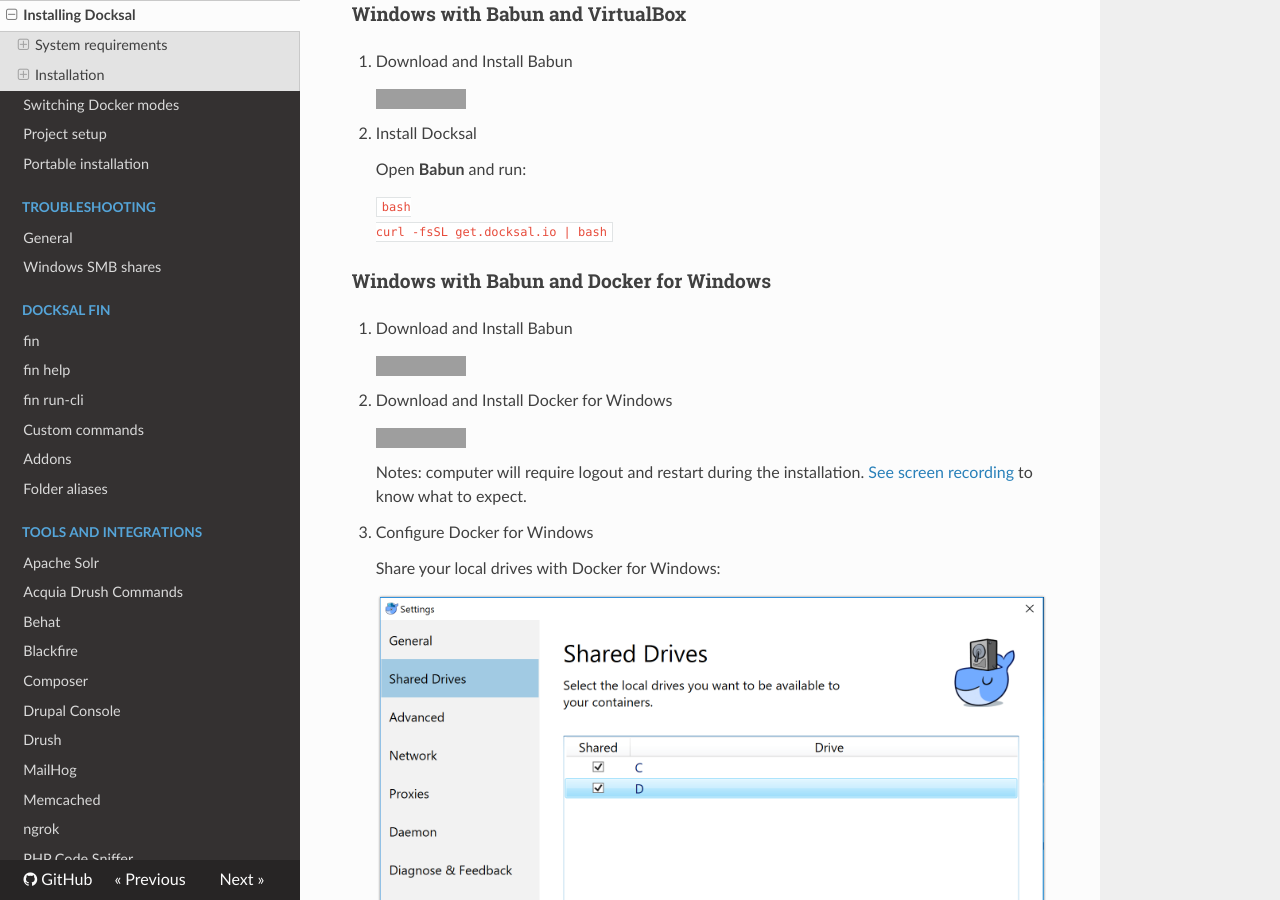
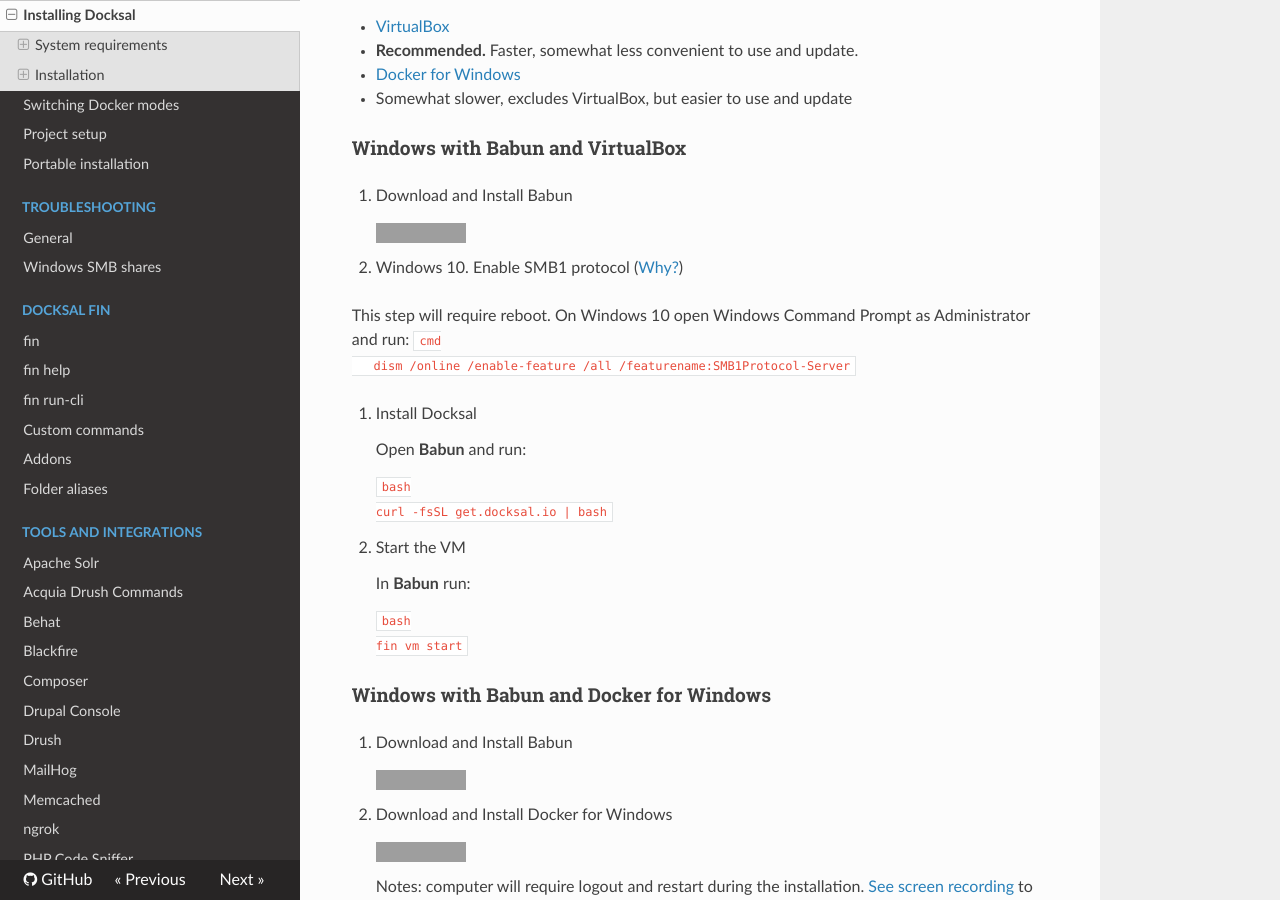
Before and after one commit to docksal/docksal, an MkDocs documentation site: the page built from docs/getting-started/setup.md, in a window 1280 px wide and 900 px high, scrolled down 3931 px. Built offline with MkDocs 1.6.1, drawn with Linux system fonts in a browser that asks for light colours; nearby versions of some CDN libraries; old or Windows-style settings are respelled for this version of MkDocs; some of the changed text lies outside the part shown; grey boxes are pictures that could not be loaded.

Commit message:
Add SMB1 protocol mentions in setup instrucitons. Add vm start mention where applicable

````diff
--- a/docs/getting-started/setup.md
+++ b/docs/getting-started/setup.md
@@ -62,6 +62,14 @@ With this method, Docker will run inside the VM in VirtualBox.
 
     ```bash
     curl -fsSL get.docksal.io | bash
+    ```
+
+1. Start the VM
+
+    In Terminal app run:
+
+    ```bash
+    fin vm start
     ```
 
 <a name="install-macos-docker-for-mac"></a>
@@ -164,12 +172,27 @@ Using Babun as Linux type shell supports 2 options of Docker installation.
 
     [![Babun Site](https://img.shields.io/badge/↪%20-Babun%20Site-blue.svg)](http://babun.github.io/)
 
+1. Windows 10. Enable SMB1 protocol ([Why?](https://docs.docksal.io/en/master/troubleshooting-smb/#windows-10-fall-creators-update-1709))
+
+   This step will require reboot. On Windows 10 open Windows Command Prompt as  Administrator and run:
+   ```cmd
+   dism /online /enable-feature /all /featurename:SMB1Protocol-Server
+   ```
+
 1. Install Docksal
 
     Open **Babun** and run:
 
     ```bash
     curl -fsSL get.docksal.io | bash
+    ```
+
+1. Start the VM
+
+    In **Babun** run:
+
+    ```bash
+    fin vm start
     ```
 
 <a name="install-windows-babun-docker-for-windows"></a>
````
Also changed, not shown: docs/troubleshooting-smb.md (+7 -0 lines).
